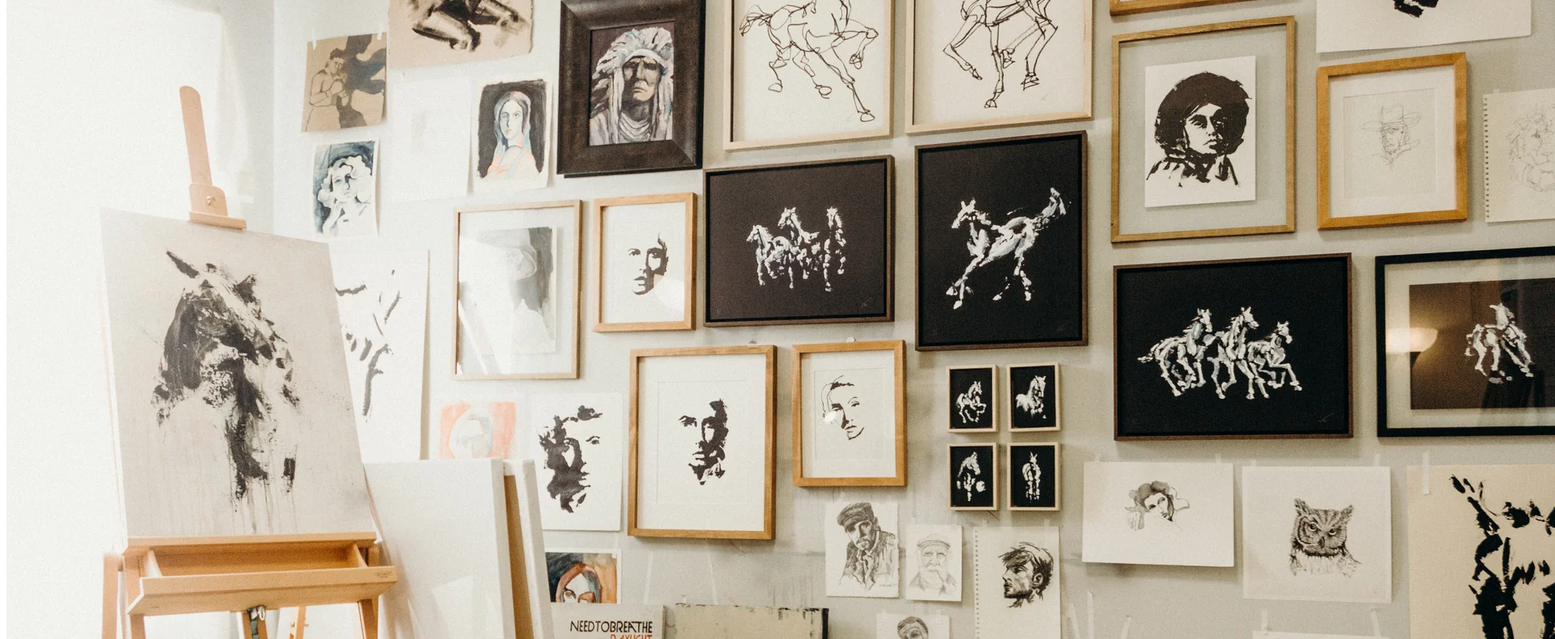
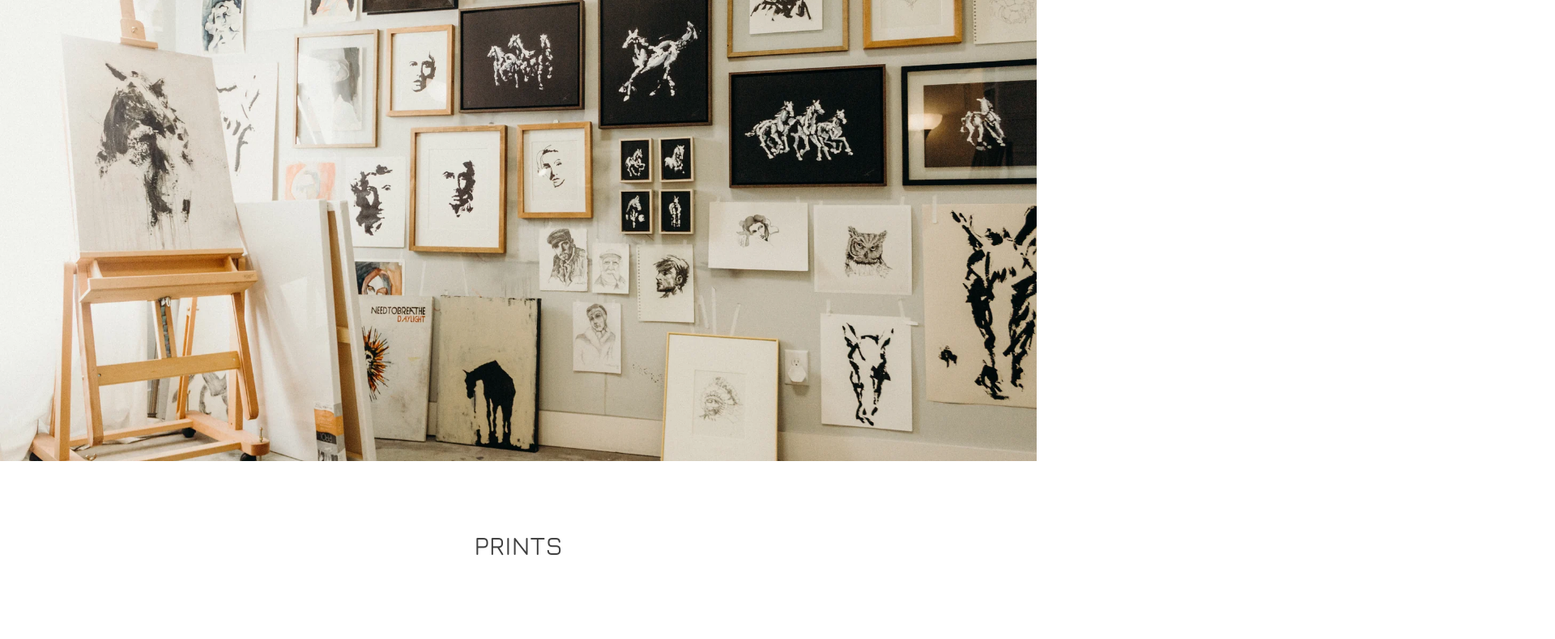
Before and after one commit to paulomonteiro3/artstudio, a plain HTML site: page index.html in a window 1280 px wide. Shown: the part 130-920 px from the top of the page at 81% size, 1920 px wide, since content can reach past the window. Drawn offline with nearby package versions, Linux system fonts and the light colour scheme; the site is published under a folder, as on GitHub Pages, so addresses that start at the root find nothing.

Commit message:
erro de css resolvido

```diff
--- a/index.html
+++ b/index.html
@@ -4,7 +4,7 @@
 <head>
   <meta charset="UTF-8">
   <meta name="viewport" content="width=device-width, initial-scale=1.0">
-  <link rel="stylesheet" href="/style/style.min.css">
+  <link rel="stylesheet" href="./style/style.min.css">
   <meta name="description" content="ArtStudio é um site pessoal de recomendações de arte que acho agradável.">
   <title>ArtStudio</title>
   <link rel="preconnect" href="https://fonts.googleapis.com">
```
